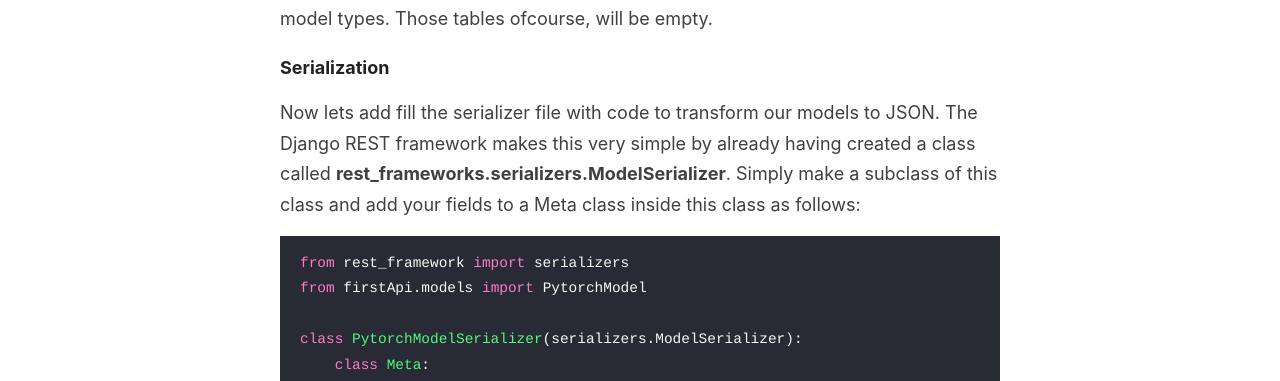
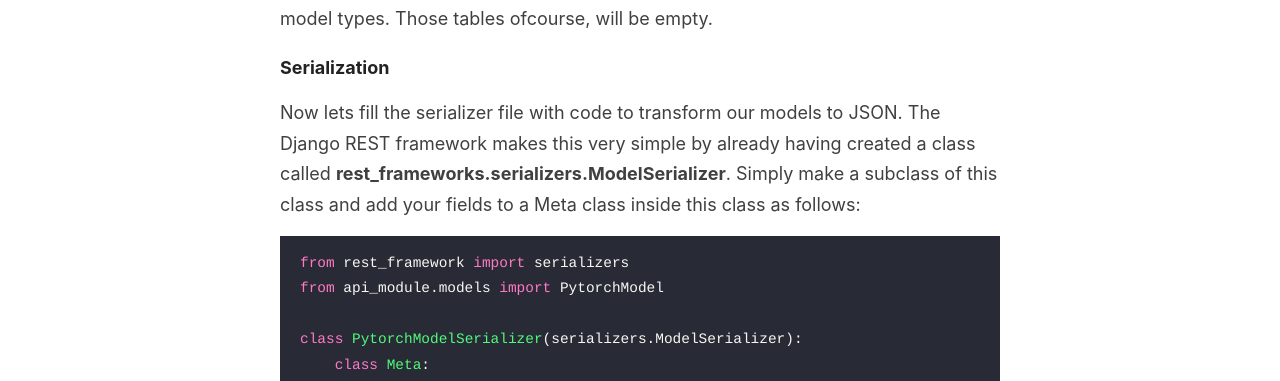
Before and after one commit to CodeSeeker99/codeseeker99.github.io, a Jekyll site: the page built from _posts/2021-01-18-Django-App.md, in a window 1280 px wide and 1400 px high, scrolled down 9665 px. Shown: the part 158-539 px from the top of the window. Built offline with Jekyll 4.4.1, drawn with Linux system fonts in a browser that asks for light colours; our own code applies the rules of GitHub Pages for plain Markdown files; some of the changed text lies outside the part shown.

Commit message:
Update 2021-01-18-Django-App.md

````diff
--- a/_posts/2021-01-18-Django-App.md
+++ b/_posts/2021-01-18-Django-App.md
@@ -196,7 +196,7 @@ As we can see, it creates a new directory with the app name, containing a bunch
 After this, you should also register your app inside your project. Please add the name of the function in **apps.py**, which is **ApiModuleConfig** in my case, to your list in **project/settings.py**. So your list should look like
 ```python
 INSTALLED_APPS = [
-    'firstApi.apps.FirstapiConfig',
+    'api_module.apps.ApiModuleConfig',
     'rest_framework',
     #...other apps
 ]
@@ -246,11 +246,11 @@ this will make a **migrations** directory in your app directory which contains i
 After this, run ```$ python3 manage.py migrate```. This command will migrate all your models to the database. That is, this will set up all your tables accodring to the model types. Those tables ofcourse, will be empty.
 
 <h4 style="text-align:left">Serialization</h4>
-Now lets add fill the serializer file with code to transform our models to JSON. The Django REST framework makes this very simple by already having created a class called **rest_frameworks.serializers.ModelSerializer**. Simply make a subclass of this class and add your fields to a Meta class inside this class as follows:
+Now lets fill the serializer file with code to transform our models to JSON. The Django REST framework makes this very simple by already having created a class called **rest_frameworks.serializers.ModelSerializer**. Simply make a subclass of this class and add your fields to a Meta class inside this class as follows:
 
 ```python
 from rest_framework import serializers
-from firstApi.models import PytorchModel
+from api_module.models import PytorchModel
 
 class PytorchModelSerializer(serializers.ModelSerializer):
     class Meta:
````
Also changed, not shown: other parts of _posts/2021-01-18-Django-App.md (+1 -1 lines).
